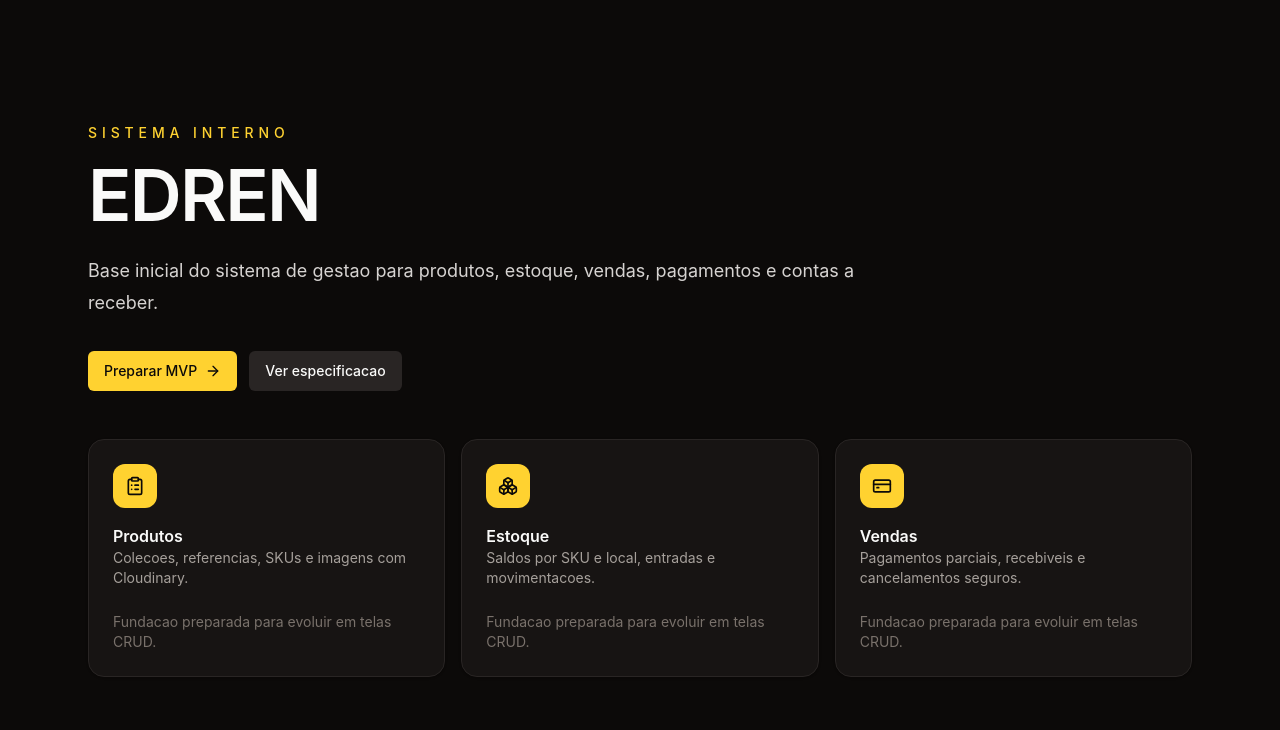
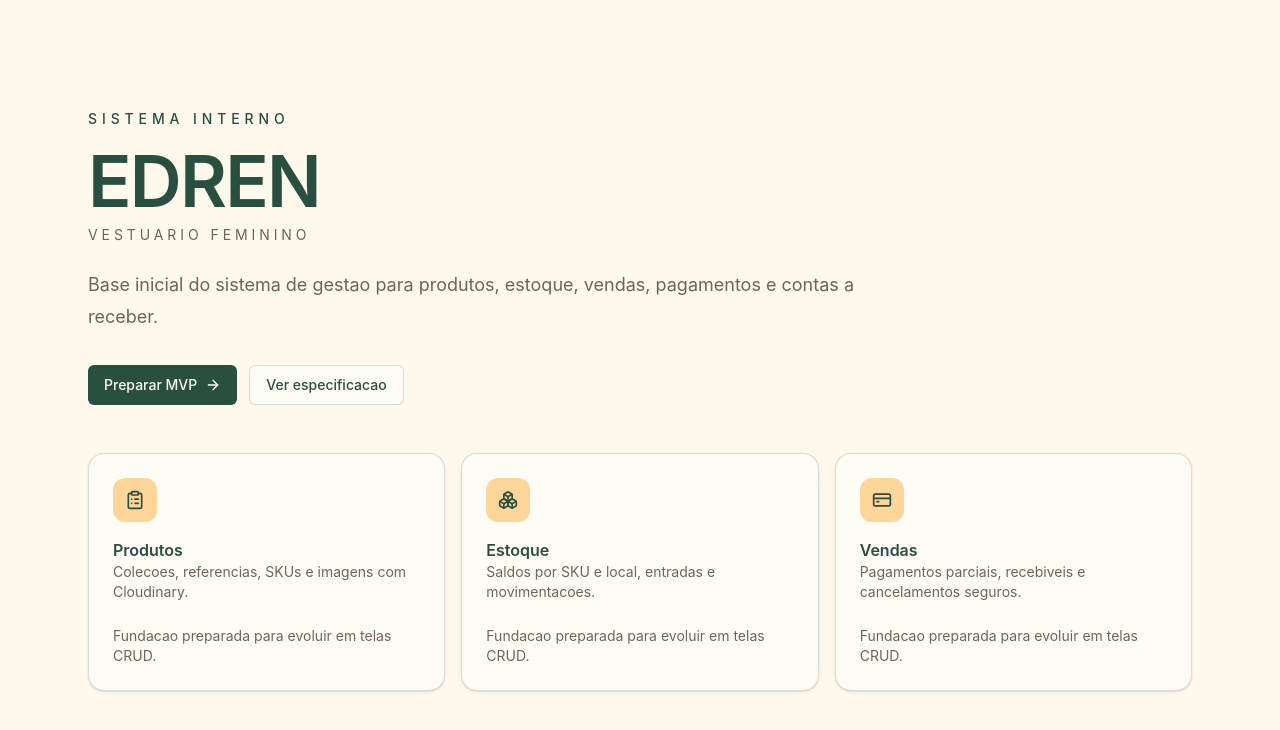
Before and after one commit to lucassoaresol/sistema-edren, a React (Vite) app in the folder apps/web/: page / in a window 1280 px wide. Shown: the top 730 px of the page. Built offline with nearby package versions, Linux system fonts and the light colour scheme.

Commit message:
feat: apply visual identity foundation

```diff
--- a/apps/web/src/components/ui/button.tsx
+++ b/apps/web/src/components/ui/button.tsx
@@ -3,13 +3,13 @@
 import { cn } from '@/lib/utils';
 
 const buttonVariants = cva(
-  'inline-flex items-center justify-center gap-2 rounded-md text-sm font-medium transition-colors disabled:pointer-events-none disabled:opacity-50 focus-visible:outline-none focus-visible:ring-2 focus-visible:ring-amber-400 focus-visible:ring-offset-2 focus-visible:ring-offset-stone-950',
+  'inline-flex items-center justify-center gap-2 rounded-md text-sm font-medium transition-colors disabled:pointer-events-none disabled:opacity-50 focus-visible:outline-none focus-visible:ring-2 focus-visible:ring-edren-green focus-visible:ring-offset-2 focus-visible:ring-offset-edren-background',
   {
     variants: {
       variant: {
-        default: 'bg-amber-300 text-stone-950 hover:bg-amber-200',
-        secondary: 'bg-stone-800 text-stone-50 hover:bg-stone-700',
-        ghost: 'hover:bg-stone-900 hover:text-stone-50',
+        default: 'bg-edren-green text-edren-surface hover:bg-edren-green/90',
+        secondary: 'border border-edren-border bg-edren-surface text-edren-green hover:bg-edren-muted',
+        ghost: 'text-edren-green hover:bg-edren-muted',
       },
       size: {
         default: 'h-10 px-4 py-2',
--- a/apps/web/src/components/ui/card.tsx
+++ b/apps/web/src/components/ui/card.tsx
@@ -4,7 +4,7 @@
 export function Card({ className, ...props }: HTMLAttributes<HTMLDivElement>) {
   return (
     <div
-      className={cn('rounded-2xl border border-stone-800 bg-stone-900/70 shadow-sm', className)}
+      className={cn('rounded-2xl border border-edren-border bg-edren-surface shadow-sm', className)}
       {...props}
     />
   );
@@ -15,11 +15,11 @@
 }
 
 export function CardTitle({ className, ...props }: HTMLAttributes<HTMLHeadingElement>) {
-  return <h3 className={cn('font-semibold text-stone-50', className)} {...props} />;
+  return <h3 className={cn('font-semibold text-edren-green', className)} {...props} />;
 }
 
 export function CardDescription({ className, ...props }: HTMLAttributes<HTMLParagraphElement>) {
-  return <p className={cn('text-sm text-stone-400', className)} {...props} />;
+  return <p className={cn('text-sm text-edren-text-muted', className)} {...props} />;
 }
 
 export function CardContent({ className, ...props }: HTMLAttributes<HTMLDivElement>) {
--- a/apps/web/src/routes/home.tsx
+++ b/apps/web/src/routes/home.tsx
@@ -22,14 +22,19 @@
 
 export function HomePage() {
   return (
-    <main className="min-h-screen bg-stone-950 text-stone-50">
+    <main className="min-h-screen bg-edren-background text-edren-text">
       <section className="mx-auto flex min-h-screen max-w-6xl flex-col justify-center px-6 py-12">
         <div className="max-w-3xl">
-          <p className="mb-4 text-sm font-medium uppercase tracking-[0.35em] text-amber-300">
+          <p className="mb-4 text-sm font-medium uppercase tracking-[0.35em] text-edren-green">
             Sistema Interno
           </p>
-          <h1 className="text-5xl font-semibold tracking-tight sm:text-7xl">EDREN</h1>
-          <p className="mt-6 text-lg leading-8 text-stone-300">
+          <h1 className="text-5xl font-semibold tracking-tight text-edren-green sm:text-7xl">
+            EDREN
+          </h1>
+          <p className="mt-2 text-sm uppercase tracking-[0.28em] text-edren-text-muted">
+            Vestuario Feminino
+          </p>
+          <p className="mt-6 text-lg leading-8 text-edren-text-muted">
             Base inicial do sistema de gestao para produtos, estoque, vendas,
             pagamentos e contas a receber.
           </p>
@@ -49,14 +54,14 @@
             return (
               <Card key={item.title}>
                 <CardHeader>
-                  <div className="mb-4 flex size-11 items-center justify-center rounded-xl bg-amber-300 text-stone-950">
+                  <div className="mb-4 flex size-11 items-center justify-center rounded-xl bg-edren-ivory text-edren-green">
                     <Icon className="size-5" />
                   </div>
                   <CardTitle>{item.title}</CardTitle>
                   <CardDescription>{item.description}</CardDescription>
                 </CardHeader>
                 <CardContent>
-                  <p className="text-sm text-stone-500">Fundacao preparada para evoluir em telas CRUD.</p>
+                  <p className="text-sm text-edren-text-muted">Fundacao preparada para evoluir em telas CRUD.</p>
                 </CardContent>
               </Card>
             );
--- a/apps/web/src/styles.css
+++ b/apps/web/src/styles.css
@@ -1,12 +1,32 @@
 @import "tailwindcss";
 
+@theme {
+  --color-edren-green: #294f40;
+  --color-edren-ivory: #ffd699;
+  --color-edren-background: #fff8ed;
+  --color-edren-surface: #fffcf6;
+  --color-edren-muted: #f6ead8;
+  --color-edren-text: #213d33;
+  --color-edren-text-muted: #6f6558;
+  --color-edren-border: rgba(41, 79, 64, 0.18);
+  --color-edren-border-strong: rgba(41, 79, 64, 0.32);
+}
+
 html {
-  color-scheme: dark;
+  color-scheme: light;
 }
 
 body {
   margin: 0;
+  min-height: 100vh;
+  background: #fff8ed;
+  color: #213d33;
   font-family:
     Inter, ui-sans-serif, system-ui, -apple-system, BlinkMacSystemFont, "Segoe UI",
     sans-serif;
 }
+
+::selection {
+  background: #ffd699;
+  color: #213d33;
+}
```
Also changed, not shown: 3 other files (tests, documents, lock files or other folders).
